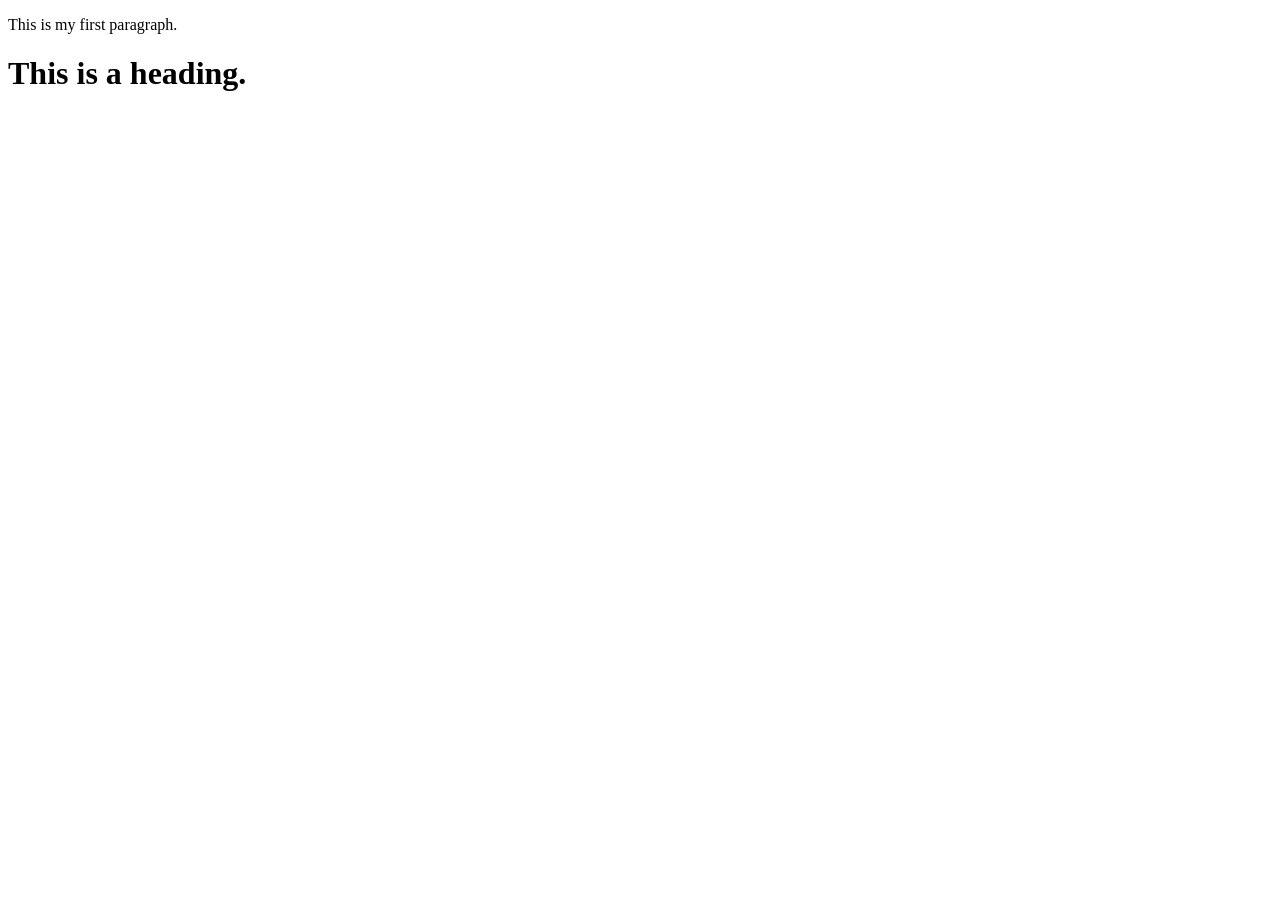
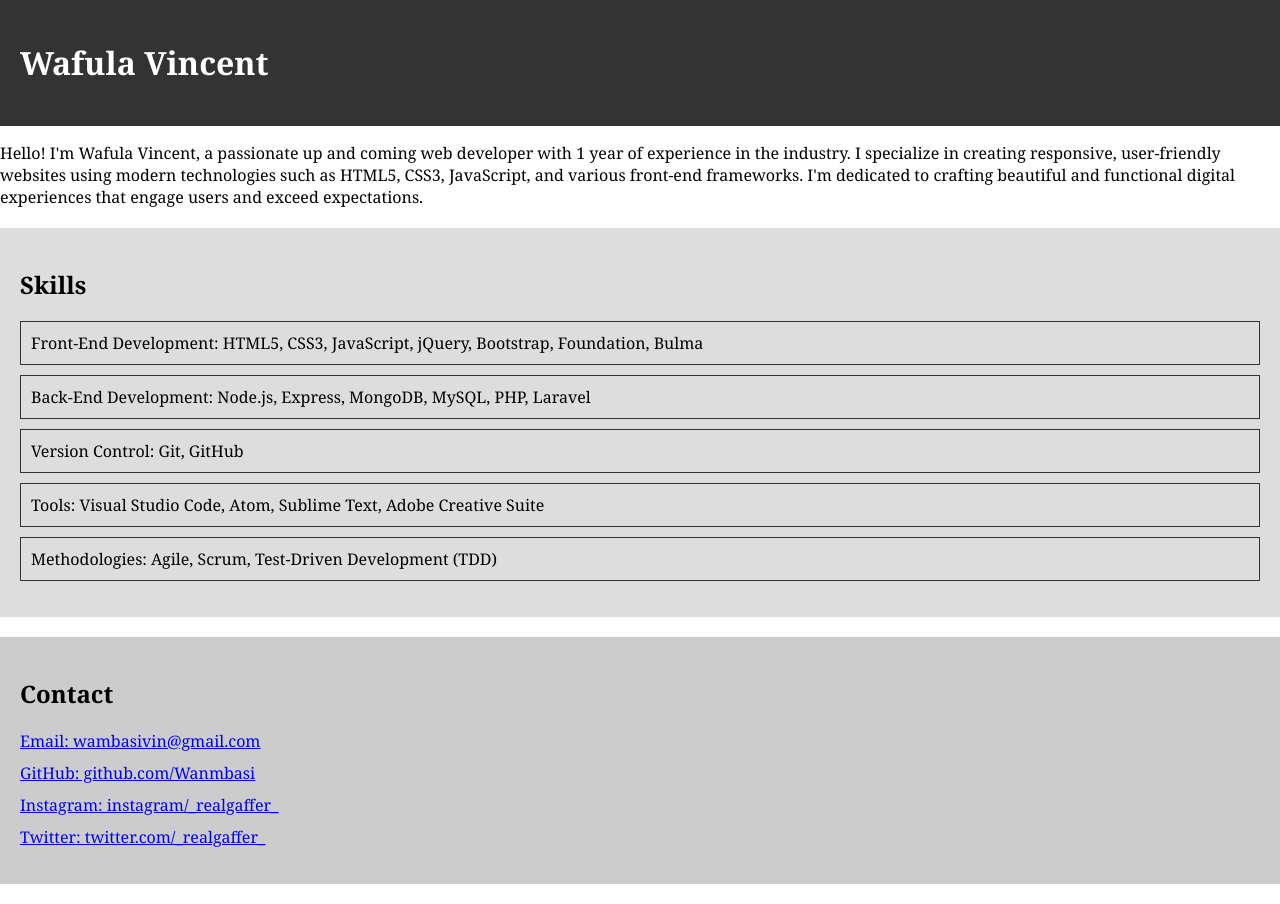
Before and after one commit to Wambasi/PLP-Web-development, a plain HTML site: page index.html in a window 1280 px wide. Before the commit the page ends 800 px from the top, so only its background shows below. Drawn offline with Linux system fonts and the light colour scheme.

Commit message:
Update 2

```diff
--- a/index.html
+++ b/index.html
@@ -1,11 +1,36 @@
 <!DOCTYPE html>
-    <html>
-        <head>
-        <title>MY PAGE TITLE</title>
-        <meta name="author" content="Ty Neadik">
-        </head>
-        <body>
-            <p>This is my first paragraph.</p>
-            <h1>This is a heading.</h1>
-        </body>
-    </html>
+<html lang="en">
+<head>
+    <meta charset="UTF-8">
+    <meta name="viewport" content="width=device-width, initial-scale=1.0">
+    <link rel="stylesheet" href="styles.css">
+    <title>My Portfolio</title>
+</head>
+<body>
+    <header class="header">
+        <h1 class="name">Wafula Vincent</h1>
+    </header>
+    <section class="introduction">
+        <p>Hello! I'm Wafula Vincent, a passionate up and coming web developer with 1 year of experience in the industry. I specialize in creating responsive, user-friendly websites using modern technologies such as HTML5, CSS3, JavaScript, and various front-end frameworks. I'm dedicated to crafting beautiful and functional digital experiences that engage users and exceed expectations.</p>
+    </section>
+    <section class="skills">
+        <h2 class="skills-title">Skills</h2>
+        <ul class="skills-list">
+            <li class="skills-item">Front-End Development: HTML5, CSS3, JavaScript, jQuery, Bootstrap, Foundation, Bulma</li>
+            <li class="skills-item">Back-End Development: Node.js, Express, MongoDB, MySQL, PHP, Laravel</li>
+            <li class="skills-item">Version Control: Git, GitHub</li>
+            <li class="skills-item">Tools: Visual Studio Code, Atom, Sublime Text, Adobe Creative Suite</li>
+            <li class="skills-item">Methodologies: Agile, Scrum, Test-Driven Development (TDD)</li>
+        </ul>
+    </section>
+    <section class="contact">
+        <h2 class="contact-title">Contact</h2>
+        <ul class="contact-list">
+            <li class="contact-item"><a class="contact-link" href="mailto:wambasivin@gmail.com">Email: wambasivin@gmail.com</a></li>
+            <li class="contact-item"><a class="contact-link" href="https://github.com/Wambasi" target="_blank">GitHub: github.com/Wanmbasi</a></li>
+            <li class="contact-item"><a class="contact-link" href="https://instagram.com/_realgaffer_" target="_blank">Instagram: instagram/_realgaffer_</a></li>
+            <li class="contact-item"><a class="contact-link" href="https://twitter.com/_realgaffer_" target="_blank">Twitter: twitter.com/_realgaffer_</a></li>
+        </ul>
+    </section>
+</body>
+</html>
--- /dev/null
+++ b/styles.css
@@ -0,0 +1,97 @@
+/* Global styles */
+body {
+    font-family: Georgia, 'Times New Roman', Times, serif, sans-serif;
+    margin: 0;
+    padding: 0;
+}
+
+/* Header styles */
+header {
+    background-color: #333;
+    padding: 20px;
+}
+
+.header {
+    color: #fff;
+    margin: 0;
+}
+
+/* Introduction section styles */
+.intro {
+    background-color: #f2f2f2;
+    padding: 20px;
+    margin: 20px 0;
+}
+
+.intro h2 {
+    margin-top: 0;
+}
+
+/* Skills section styles */
+.skills {
+    background-color: #ddd;
+    padding: 20px;
+    margin: 20px 0;
+}
+
+.skills ul {
+    list-style: none;
+    padding: 0;
+}
+
+.skills li {
+    border: 1px solid #333;
+    padding: 10px;
+    margin-bottom: 10px;
+}
+
+/* Contact section styles */
+.contact {
+    background-color: #ccc;
+    padding: 20px;
+    margin: 20px 0;
+}
+
+.contact ul {
+    list-style: none;
+    padding: 0;
+}
+
+.contact li {
+    margin-bottom: 10px;
+}
+
+/* Media Queries for responsiveness */
+@media only screen and (max-width: 768px) {
+    /* Adjust header padding */
+    header {
+        padding: 10px;
+    }
+
+    /* Adjust font size for headers */
+    .header {
+        font-size: 24px;
+    }
+
+    /* Reduce padding in intro, skills, and contact sections */
+    .intro,
+    .skills,
+    .contact {
+        padding: 15px;
+    }
+
+    /* Adjust font size for introduction */
+    .intro p {
+        font-size: 16px;
+    }
+
+    /* Adjust font size for skills */
+    .skills li {
+        font-size: 14px;
+    }
+
+    /* Adjust font size for contact information */
+    .contact li {
+        font-size: 14px;
+    }
+}
```
Also changed, not shown: 1 other file.
